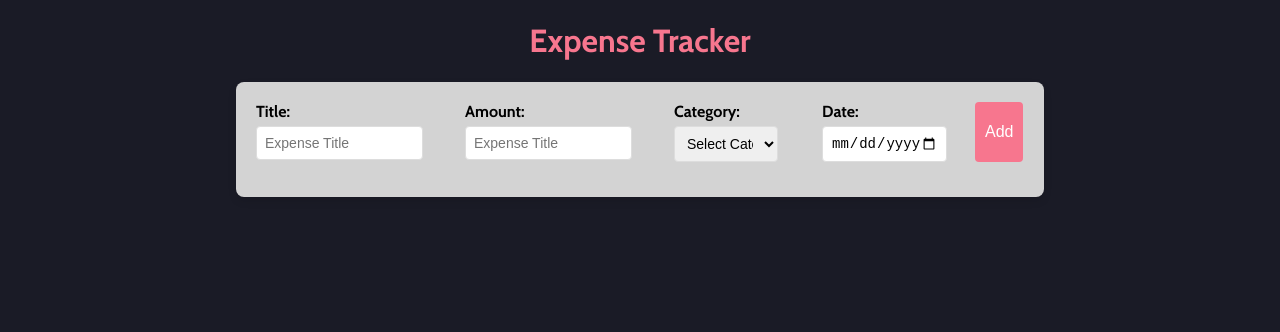
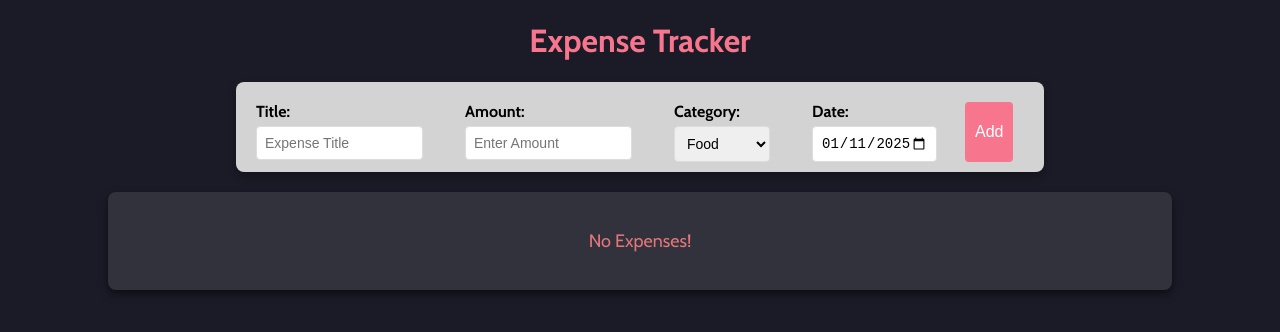
Before and after one commit to JustinCordova/expense-tracker, a React (Vite) app: page / in a window 1280 px wide. Shown: the top 332 px of the page. Built offline with nearby package versions, Linux system fonts and the light colour scheme.

Commit message:
Added CSS to ExpenseList and Item, set default date to current date

```diff
--- a/src/components/ExpenseForm.jsx
+++ b/src/components/ExpenseForm.jsx
@@ -1,20 +1,25 @@
 import React, { useState } from "react";
-import "./ExpenseForm.css";
+import "./css/ExpenseForm.css";
 
 const ExpenseForm = ({ addExpense }) => {
   const [title, setTitle] = useState("");
   const [amount, setAmount] = useState("");
   const [category, setCategory] = useState("");
-  const [date, setDate] = useState("");
+  // const [date, setDate] = useState("");
+  const [date, setDate] = useState(new Date().toISOString().split("T")[0]);
 
   const handleSubmit = (e) => {
     e.preventDefault();
-    if (!title || !amount || !category || !date) return;
+    if (!title || !amount || !category || !date) {
+      alert("Please fill out all fields before submitting.");
+      return;
+    }
     addExpense({ title, amount: parseFloat(amount), category, date });
     setTitle("");
     setAmount("");
     setCategory("");
-    setDate("");
+    // setDate("");
+    setDate(new Date().toISOString().split("T")[0]);
   };
 
   return (
@@ -31,16 +36,17 @@ const ExpenseForm = ({ addExpense }) => {
       <div className="amountLabel">
         <label>Amount:</label>
         <input
-          type="text"
+          type="number"
           value={amount}
           onChange={(e) => setAmount(e.target.value)}
-          placeholder="Expense Title"
+          placeholder="Enter Amount"
+          min="0"
         />
       </div>
       <div className="categoryLabel">
         <label>Category:</label>
         <select value={category} onChange={(e) => setCategory(e.target.value)}>
-          <option value="">Select Category</option>
+          {/* <option value="">Select Category</option> */}
           <option value="Food">Food</option>
           <option value="Shopping">Shopping</option>
           <option value="Bills">Bills</option>
--- a/src/components/ExpenseItem.css
+++ /dev/null
@@ -1,22 +0,0 @@
-/* ExpenseItem.css */
-.expense-item {
-    display: flex;
-    justify-content: space-between;
-    align-items: center;
-    padding: 10px;
-    margin-bottom: 10px;
-    background-color: #fff;
-    border-radius: 4px;
-    box-shadow: 0 2px 4px rgba(0, 0, 0, 0.1);
-  }
-
-  .expense-item p {
-    margin: 0;
-    font-size: 16px;
-    color: #333;
-  }
-
-  .expense-item .amount {
-    font-weight: bold;
-    color: #f7768e;
-  }
--- a/src/components/ExpenseItem.jsx
+++ b/src/components/ExpenseItem.jsx
@@ -1,12 +1,15 @@
 import React from "react";
-import "./ExpenseItem.css";
+import "./css/ExpenseItem.css";
 
 const ExpenseItem = ({ expense }) => {
   return (
     <li>
-      <p>{expense.title}: ${expense.amount.toFixed(2)}</p>
-      <p>Category: {expense.category}</p>
-      <p>Date: {new Date(expense.date).toLocaleDateString()}</p>
+      <li className="expense-item">
+        <p className="title">{expense.title}</p>
+        <p className="amount">${expense.amount.toFixed(2)}</p>
+        <p>Category: {expense.category}</p>
+        <p>Date: {new Date(expense.date).toLocaleDateString()}</p>
+      </li>
     </li>
   );
 };
--- a/src/components/ExpenseList.jsx
+++ b/src/components/ExpenseList.jsx
@@ -1,13 +1,13 @@
 import React from "react";
 import ExpenseItem from "./ExpenseItem";
-import "./ExpenseList.css";
+import "./css/ExpenseList.css";
 
 
 const ExpenseList = ({ expenses }) => {
   return (
-    <div className="Chart">
+    <div className="chart">
       {expenses.length === 0 ? (
-        <p>  </p>
+        <p> No Expenses!  </p>
       ) : (
         <ul>
           {expenses.map((expenses, index) => (
--- a/src/components/ExpenseForm.css
+++ b/src/components/css/ExpenseForm.css
@@ -1,10 +1,11 @@
 form {
   width: 60%;
+  height: 50px;
   margin: 20px auto;
   padding: 20px;
   background-color: lightgrey;
   border-radius: 8px;
-  box-shadow: 0 4px 8px rgba(0, 0, 0, 0.1);
+  box-shadow: 0 4px 8px rgba(0, 0, 0, 0.3);
   display: flex;
   flex-wrap: wrap;
   gap: 10px;
--- /dev/null
+++ b/src/components/css/ExpenseItem.css
@@ -0,0 +1,21 @@
+.expense-item {
+  display: flex;
+  justify-content: space-between;
+  align-items: center;
+  gap: 10px;
+  padding: 15px;
+  margin-bottom: 15px;
+  background-color: #f9f9f9;
+  border-radius: 8px;
+  box-shadow: 0 4px 6px rgba(0, 0, 0, 0.1);
+  border: 1px solid #ddd;
+}
+
+.expense-item p {
+  margin: 0;
+  font-size: 16px;
+  font-weight: bold;
+  color: #f7768e;
+  text-align: center;
+  flex: 1;
+}
--- a/src/components/ExpenseList.css
+++ b/src/components/css/ExpenseList.css
@@ -3,9 +3,9 @@
     width: 80%;
     margin: 20px auto;
     padding: 20px;
-    background-color: #f9f9f9;
+    background-color: rgba(255, 255, 255, 0.1);
     border-radius: 8px;
-    box-shadow: 0 4px 8px rgba(0, 0, 0, 0.1);
+    box-shadow: 0 4px 8px rgba(0, 0, 0, 0.5);
   }
 
   .chart ul {
@@ -16,5 +16,5 @@
   .chart p {
     text-align: center;
     font-size: 18px;
-    color: #888;
+    color: #e3767a;
   }
```
